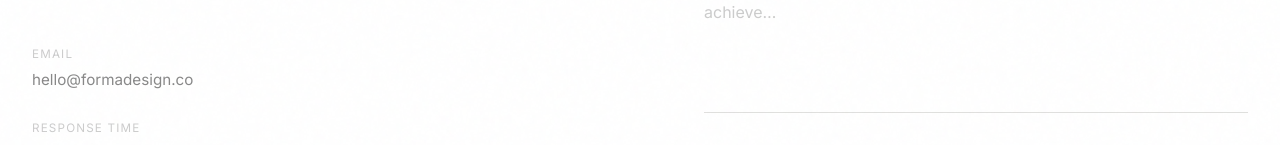
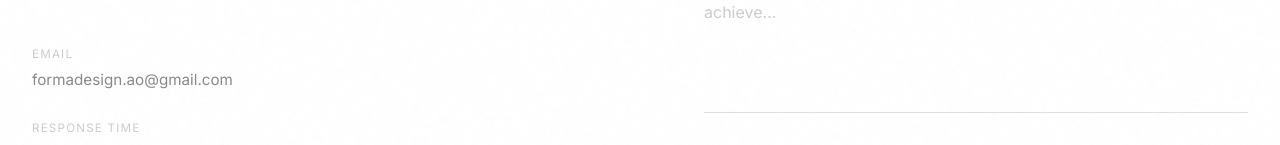
Before and after one commit to yvngobo/forma-studio, a React (Vite) app: page /contact in a window 1280 px wide. Shown: the part 461-606 px from the top of the page. Built offline with nearby package versions, Linux system fonts and the light colour scheme; a web font is replaced by a local one.

Commit message:
Update contact email to formadesign.ao@gmail.com
Co-Authored-By: Claude Sonnet 4.6 <noreply@anthropic.com>

```diff
--- a/src/pages/Contact.tsx
+++ b/src/pages/Contact.tsx
@@ -66,7 +66,7 @@ export default function Contact() {
             <FadeIn delay={0.15}>
               <div style={{ display:'flex', flexDirection:'column', gap:'1.75rem' }}>
                 {[
-                  { label:'Email',         value:'hello@formadesign.co' },
+                  { label:'Email',         value:'formadesign.ao@gmail.com' },
                   { label:'Response time', value:'Within 24 hours'      },
                   { label:'Based',         value:'Remote · Global'      },
                 ].map(item=>(
```
